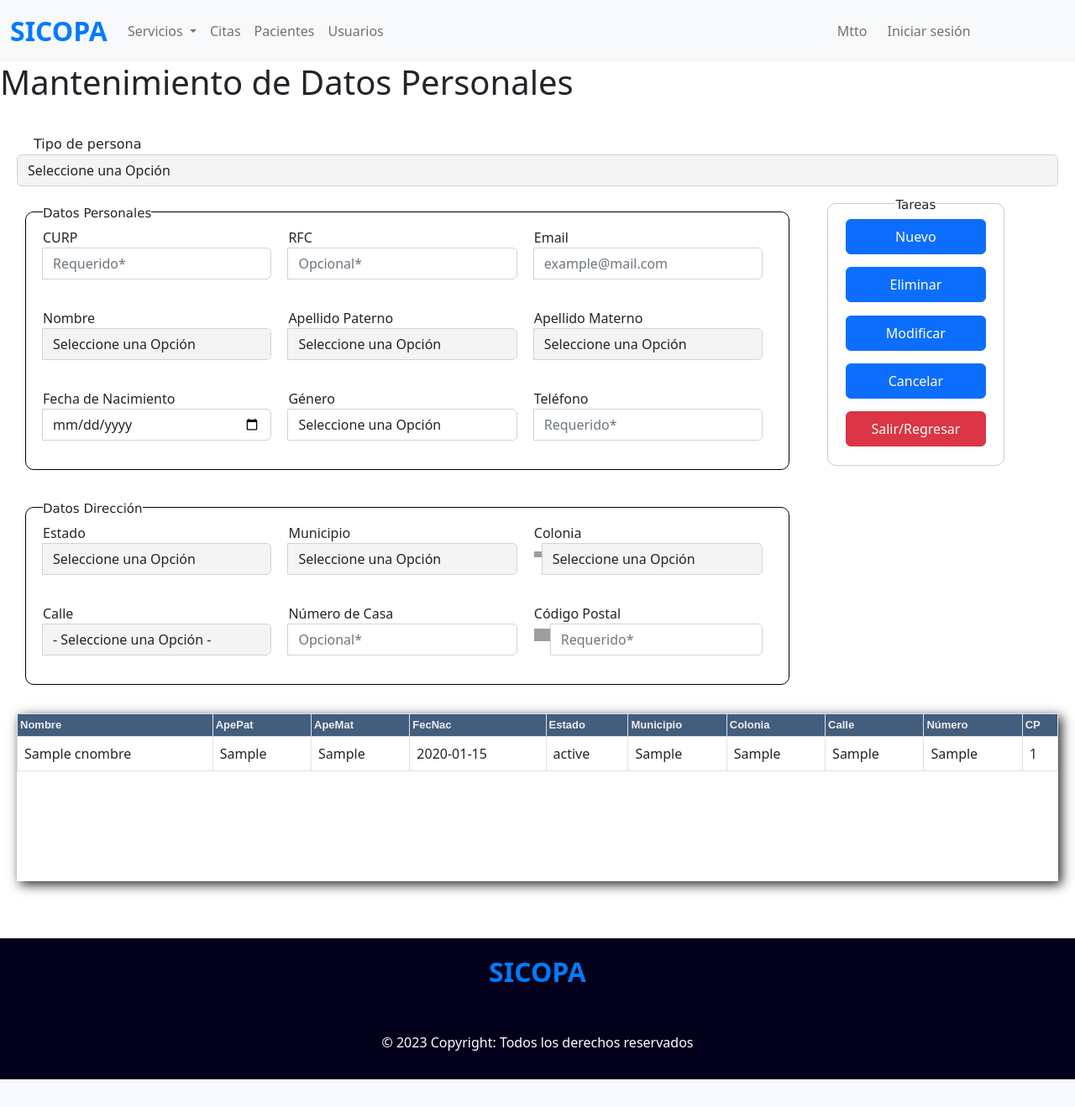
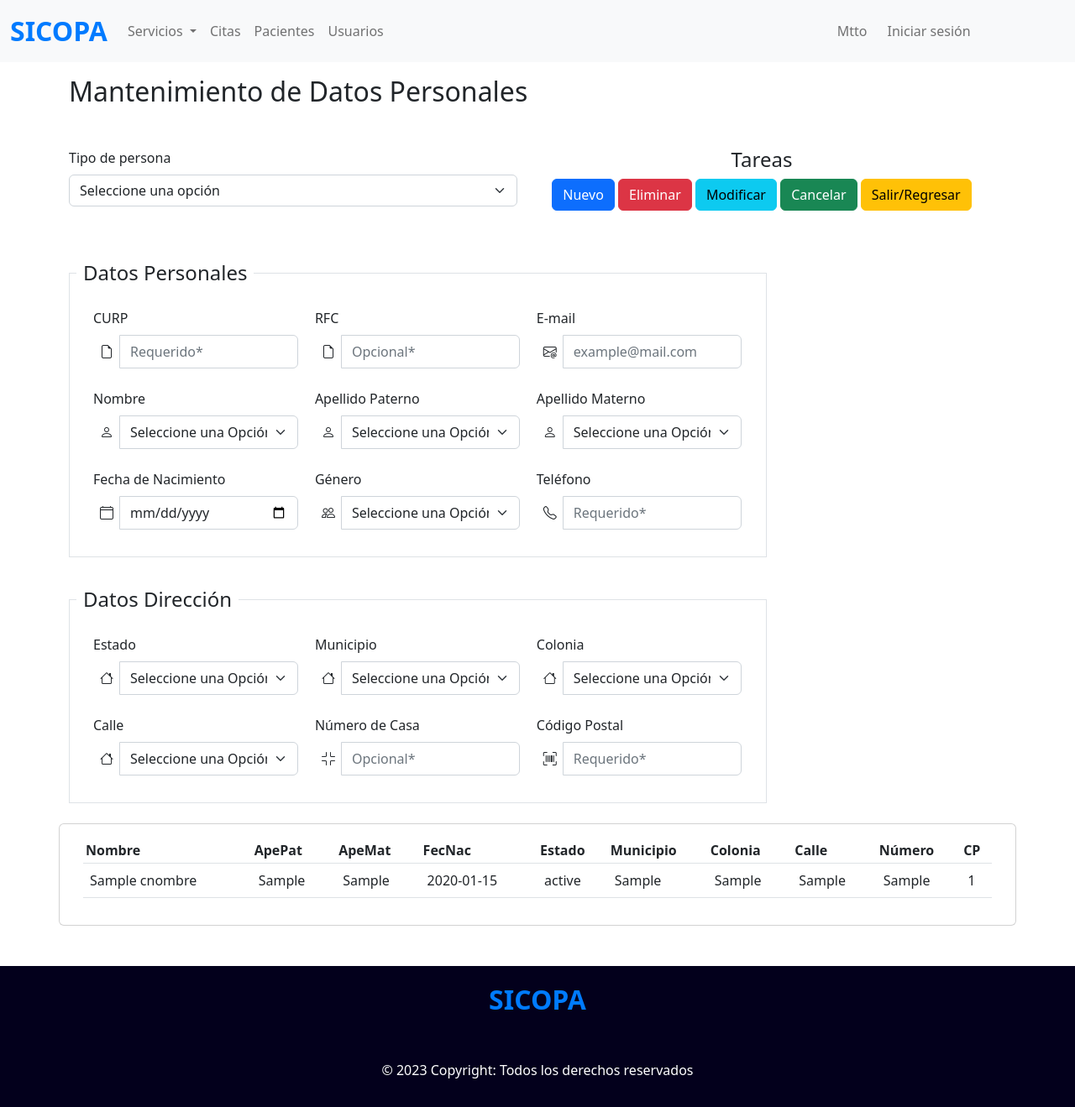
Before and after one commit to MarioTomas0209/sicopa, a PHP site: page /sicopa/datos-personales in a window 1280 px wide. Shown: the whole page at 84% size. Before the commit the page ends 1286 px from the top, so only its background shows below. Run offline with PHP 8.4, Linux system fonts and the light colour scheme; tables that the repository leaves empty hold one stand-in row (values such as "Sample post"); grey boxes are pictures that could not be loaded.

Commit message:
estilos a datos personales

```diff
--- a/views/css/mtto.css
+++ b/views/css/mtto.css
@@ -145,17 +145,6 @@
 /* ====================================================================== */
 /*                         Mantto Datos Personales                        */
 /* ====================================================================== */
-#datos-personales {
-    padding: 20px;
-}
-
-.select-tip-perso label {
-    font-family: Verdana, Geneva, Tahoma, sans-serif;
-    margin-top: 10px;
-    margin-left: 20px;
-    margin-right: 20px;
-}
-
 .mantto-dt {
     margin: 10px;
     /* background-color: rgb(240, 231, 211); */
@@ -230,3 +219,5 @@
     font-weight: bold;
     font-family: 'Montserrat', sans-serif;
 }
+
+/* DATOS PERSONALES */
--- a/views/modules/datos-personales.php
+++ b/views/modules/datos-personales.php
@@ -1,22 +1,20 @@
-<div class="content-wrapper">
+<div class="container">
 
-    <section class="content-header">
-        <h1>Mantenimiento de Datos Personales</h1>
-    </section>
+    <div class="mt-3 mb-5">
+        <h2>Mantenimiento de Datos Personales</h2>
+    </div>
 
-    <section class="content">
-        <div class="box">
+    <section class="row">
 
         <!-- Container principal -->
-            <div id="datos-personales">
+        <div class="row mb-5">
 
+            <div class="col-md-6 col-sm-12">
 
-                <div class="select-tip-perso" style="margin-bottom: 20px;">
-                    <div class="form-inline">
-                        <label>Tipo de persona</label>
-                        <select name="TipPerson" id="TipPerson" class="form-control select-person">
+                <label for="tipPerson" class="form-label">Tipo de persona</label>
+                <select  name="TipPerson" id="TipPerson" aria-label="Default select example" class="form-select">
 
-                            <option value="0" class="default">Seleccione una Opción</option>
+                    <option value="0" class="option" disabled selected>Seleccione una opción</option>
 
                     <?php
                         $TipPerson = ControllerPersonalData::getTipPerson();
@@ -30,19 +28,33 @@
 
                 <div id="TipPersonError" class="alert-danger msg-error">Selecciona un tipo de persona</div>
             </div>
+
+            <div class="col-md-6 col-sm-12 text-center" role="group" aria-label="Basic mixed styles example">
+                <h4>Tareas</h4>
+                <button type="button" class="btn btn-primary" id="nuevo">Nuevo</button>
+                <button type="button" class="btn btn-danger" id="eliminar">Eliminar</button>
+                <button type="button" class="btn btn-info" id="modificar">Modificar</button>
+                <button type="button" class="btn btn-success" id="cancelar">Cancelar</button>
+                <button type="button" class="btn btn-warning" id="salir">Salir/Regresar</button>
+            </div>
+
         </div>
 
         <div id="box-com">
             <!-- Mantto Datos Personales -->
-                    <div class="mantto-dt border-title">
-                        <h1><span>Datos Personales</span></h1>
+            <form>
+
+                <fieldset class="border p-2">
+
+                    <legend class="float-none w-auto p-2">Datos Personales</legend>
 
                     <!-- Input CURP -->
                     <div class="componentes">
-                            <label>CURP</label>
+
+                        <label class="form-label">CURP</label>
 
                         <div class="input-group">
-                                <span class="input-group-addon"><i class="glyphicon glyphicon-user"></i></span>
+                            <span class="input-group-addon my-2 mx-2"><i class="bi bi-file-earmark"></i></i></span>
                             <input name="curp" id="curp" placeholder="Requerido*" class="form-control" type="text" maxlength="18" onkeyup="javascript:this.value=this.value.toUpperCase();">
                         </div>
 
@@ -52,10 +64,11 @@
 
                     <!-- Input RFC -->
                     <div class="componentes">
-                            <label>RFC</label>
+
+                        <label class="form-label">RFC</label>
 
                         <div class="input-group">
-                                <span class="input-group-addon"><i class="glyphicon glyphicon-user"></i></span>
+                            <span class="input-group-addon my-2 mx-2"><i class="bi bi-file-earmark"></i></i></span>
                             <input name="rfc" id="rfc" placeholder="Opcional*" class="form-control" type="text" maxlength="13" onkeyup="javascript:this.value=this.value.toUpperCase();">
                         </div>
 
@@ -64,91 +77,72 @@
 
                     <!-- Input Email -->
                     <div class="componentes" style="margin-bottom: 10px;">
-                            <label>Email</label>
+
+                        <label class="form-label">E-mail</label>
 
                         <div class="input-group">
-                                <span class="input-group-addon"><i class="fa fa-envelope"></i></span>
+                            <span class="input-group-addon my-2 mx-2"><i class="bi bi-envelope-at"></i></span>
                             <input name="email" id="email" placeholder="example@mail.com" class="form-control" type="email" required>
                         </div>
-
                         <div id="EmailError" class="alert-danger msg-error">Ingrese un correo valido</div>
 
                     </div>
 
                     <br><br><br><br>
-                        <div class="clearfix"></div>
 
                     <!-- Select Name -->
                     <div class="componentes">
-                            <label>Nombre</label>
 
+                        <label class="form-label">Nombre</label>
                         <div class="input-group">
-                                <span class="input-group-addon"><i class="glyphicon glyphicon-user"></i></span>
+                            <span class="input-group-addon my-2 mx-2"><i class="bi bi-person"></i></span>
                             <!-- selectpicker -->
-                                <select name="nombre" id="nombre" class="form-control select-person">
+                            <select name="nombre" id="nombre" class="form-select">
 
-                                    <option value="0" class="default">Seleccione una Opción</option>
-
+                                <option value="0" disabled selected>Seleccione una Opción</option>
                                 <?php
                                     $names = ControllerPersonalData::getNames();
-
                                     foreach ($names as $key => $value) {
                                         echo '<option class="option" value="'.$value['CvNombre'].'">'.$value['DsNombre'].'</option>';
                                     }
                                 ?>
-
                             </select>
-
                         </div>
-
                         <div id="NombreError" class="alert-danger msg-error">Selecciona un nombre</div>
-
                     </div>
-
 
                     <!-- Select ApePat -->
                     <div class="componentes">
-                            <label>Apellido Paterno</label>
-
+                        <label class="form-label">Apellido Paterno</label>
                         <div class="input-group">
-                                <span class="input-group-addon"><i class="glyphicon glyphicon-user"></i></span>
-                                <select name="ApePat" id="ApePat" class="form-control select-person">
-
-                                   <option value="0" class="default">Seleccione una Opción</option>
-
+                            <span class="input-group-addon my-2 mx-2"><i class="bi bi-person"></i></i></span>
+                            <select name="ApePat" id="ApePat" class="form-select">
+                                <option disabled selected value="0">Seleccione una Opción</option>
                                 <?php
                                     $lastnames = ControllerPersonalData::getLastNames();
-
                                     foreach ($lastnames as $key => $value) {
                                         echo '<option class="option" value="'.$value['CvApellido'].'">'.$value['DsApellido'].'</option>';
                                     }
                                 ?>
-
                             </select>
                         </div>
 
                         <div id="ApePatError" class="alert-danger msg-error">Selecciona un apellido</div>
-
                     </div>
 
                     <!-- Select ApeMat -->
                     <div class="componentes">
-                            <label>Apellido Materno</label>
-
+                        <label class="form-label">Apellido Materno</label>
                         <div class="input-group">
-                                <span class="input-group-addon"><i class="glyphicon glyphicon-user"></i></span>
-                                <select name="ApeMat" id="ApeMat" class="form-control select-person">
-
-                                    <option value="0" class="default">Seleccione una Opción</option>
-
+                            <span class="input-group-addon my-2 mx-2"><i class="bi bi-person"></i></i></span>
+                            <select name="ApeMat" id="ApeMat" class="form-select">
+                                <option disabled selected value="0">Seleccione una Opción</option>
                                 <?php
                                     $lastnames = ControllerPersonalData::getLastNames();
-
                                     foreach ($lastnames as $key => $value) {
                                         echo '<option class="option" value="'.$value['CvApellido'].'">'.$value['DsApellido'].'</option>';
                                     }
                                 ?>
-
                             </select>
                         </div>
 
@@ -157,78 +151,70 @@
                     </div>
 
                     <br><br><br><br>
-                        <div class="clearfix"></div>
 
                     <!-- Input FecNac -->
                     <div class="componentes">
-                            <label>Fecha de Nacimiento</label>
+                        <label class="form-label">Fecha de Nacimiento</label>
 
                         <div class="input-group">
-                                <span class="input-group-addon"><i class="glyphicon glyphicon-calendar"></i></span>
+                            <span class="input-group-addon my-2 mx-2"><i class="bi bi-calendar4"></i></span>
                             <input name="fecha" id="fecha" class="form-control" type="date" required>
                         </div>
 
                         <div id="DateError" class="alert-danger msg-error">Ingrese una fecha correcta</div>
-
                     </div>
 
                     <!-- Select Genero -->
                     <div class="componentes">
-                            <label>Género</label>
+                        <label class="form-label">Género</label>
+                        <div class="input-group">
+                            <span class="input-group-addon my-2 mx-2"><i class="bi bi-people"></i></span>
+                            <select name="genero" id="genero" class="form-select">
 
-                            <div class="input-group">
-                                <span class="input-group-addon"><i class="fa fa-venus-mars"></i></span>
-                                <select name="genero" id="genero" class="form-control">
-
-                                    <option value="0" class="default">Seleccione una Opción</option>
-
+                                <option value="0" disabled selected>Seleccione una Opción</option>
                                 <?php
                                     $genders = ControllerPersonalData::getGenders();
-
                                     foreach ($genders as $key => $value) {
                                         echo '<option class="option" value="'.$value['CvGenero'].'">'.$value['DsGenero'].'</option>';
                                     }
                                 ?>
-
                             </select>
                         </div>
 
                         <div id="GeneroError" class="alert-danger msg-error">Selecciona un género</div>
 
                     </div>
-
                     <!-- Input Teléfono -->
                     <div class="componentes">
-                            <label>Teléfono</label>
-
+                        <label class="form-label">Teléfono</label>
                         <div class="input-group">
-                                <span class="input-group-addon"><i class="glyphicon glyphicon-earphone"></i></span>
+                            <span class="input-group-addon my-2 mx-2"><i class="bi bi-telephone"></i></span>
                             <input name="telefono" id="telefono" placeholder="Requerido*" class="form-control" type="text" maxlength="10" pattern="\x2b[0-9]+" required>
                         </div>
-
                         <div id="TelefonoError" class="alert-danger msg-error">Introduce un telefono</div>
 
                     </div>
 
                     <br><br><br><br>
-                        <div class="clearfix"></div>
-                    </div>
+
+                </fieldset>
 
                 <br>
 
                 <!-- Mantto Datos Personales | Dirección -->
-                    <div class="mantto-dt border-title">
-                        <h1><span>Datos Dirección</span></h1>
+                <fieldset class="border p-2 content-personal">
+
+                    <legend class="float-none w-auto p-2">Datos Dirección</legend>
 
                     <!-- Select Estado -->
                     <div class="componentes">
-                            <label>Estado</label>
+                        <label class="form-label">Estado</label>
 
                         <div class="input-group">
-                                <span class="input-group-addon"><i class="fa fa-building"></i></span>
-                                <select name="estado" id="estado" class="form-control select-person">
+                            <span class="input-group-addon my-2 mx-2"><i class="bi bi-house"></i></span>
+                            <select name="estado" id="estado" class="form-select">
 
-                                    <option value="0" class="default">Seleccione una Opción</option>
+                                <option value="0" disabled selected>Seleccione una Opción</option>
 
                                 <?php
                                     $states = ControllerPersonalData::getStates();
@@ -247,13 +233,13 @@
 
                     <!-- Select Municipio -->
                     <div class="componentes">
-                            <label>Municipio</label>
+                        <label class="form-label">Municipio</label>
 
                         <div class="input-group">
-                                <span class="input-group-addon"><i class="fa fa-map-marker"></i></span>
-                                <select name="municipio" id="municipio" class="form-control select-person">
+                            <span class="input-group-addon my-2 mx-2"><i class="bi bi-house"></i></span>
+                            <select name="municipio" id="municipio" class="form-select">
 
-                                    <option value="0" class="default">Seleccione una Opción</option>
+                                <option value="0" disabled selected>Seleccione una Opción</option>
 
                                 <?php
                                     $municipalities = ControllerPersonalData::getMunicipalities();
@@ -271,13 +257,13 @@
 
                     <!-- Select Colonia -->
                     <div class="componentes">
-                            <label>Colonia</label>
+                        <label class="form-label">Colonia</label>
 
                         <div class="input-group">
-                                <span class="input-group-addon"><img src="view/img/colonia.png" width="10px"></span>
-                                <select name="colonia" id="colonia" class="form-control select-person">
+                            <span class="input-group-addon my-2 mx-2"><i class="bi bi-house"></i></span>
+                            <select name="colonia" id="colonia" class="form-select">
 
-                                    <option value="0" class="default">Seleccione una Opción</option>
+                                <option value="0" disabled selected>Seleccione una Opción</option>
 
                                 <?php
                                     $colonies = ControllerPersonalData::getColonies();
@@ -299,13 +285,13 @@
 
                     <!-- Select Calle -->
                     <div class="componentes">
-                            <label>Calle</label>
+                        <label class="form-label">Calle</label>
 
                         <div class="input-group">
-                                <span class="input-group-addon"><i class="fa fa-street-view"></i></span>
-                                <select name="calle" id="calle" class="form-control select-person">
+                            <span class="input-group-addon my-2 mx-2"><i class="bi bi-house"></i></span>
+                            <select name="calle" id="calle" class="form-select">
 
-                                    <option value="0" class="default">- Seleccione una Opción -</option>
+                                <option value="0" disabled selected>Seleccione una Opción</option>
 
                                 <?php
                                     $streets = ControllerPersonalData::getStreets();
@@ -324,10 +310,10 @@
 
                     <!-- Input Numero -->
                     <div class="componentes">
-                            <label>Número de Casa</label>
+                        <label class="form-label">Número de Casa</label>
 
                         <div class="input-group">
-                                <span class="input-group-addon"><i class="fa fa-hashtag"></i></span>
+                            <span class="input-group-addon my-2 mx-2"><i class="bi bi-fullscreen-exit"></i></span>
                             <input name="numero" id="numero" placeholder="Opcional*" class="form-control" type="text" maxlength="6">
                         </div>
 
@@ -335,10 +321,10 @@
 
                     <!-- Input Codigo Postal -->
                     <div class="componentes">
-                            <label>Código Postal</label>
+                        <label class="form-label">Código Postal</label>
 
                         <div class="input-group">
-                                <span class="input-group-addon"><img width="20px" src="view/img/cp.png"></span>
+                            <span class="input-group-addon my-2 mx-2"><i class="bi bi-upc-scan"></i></span>
                             <input name="cp" id="cp" placeholder="Requerido*" class="form-control" type="text" maxlength="5" required>
                         </div>
 
@@ -348,41 +334,19 @@
 
                     <br><br><br><br>
                     <div class="clearfix"></div>
-                    </div>
+                </fieldset>
+
+            </form>
 
         </div>
 
-                <!-- Tareas -->
-                <div class="tareas border-title" style="width: 17%;">
-                    <h1><span>Tareas</span></h1>
+        <div class="card mt-4">
+            <div class="card-body">
 
-                    <div class="btn-row">
-                        <button class="btn btn-tareas btn-primary" id="nuevo" >Nuevo</button>
-                    </div>
+                <div class="table-responsive">
 
-                    <div class="btn-row">
-                        <button class="btn btn-tareas btn-primary" id="eliminar">Eliminar</button>
-                    </div>
-
-                    <div class="btn-row">
-                        <button class="btn btn-tareas btn-primary" id="modificar">Modificar</button>
-                    </div>
-
-                    <div class="btn-row">
-                        <button class="btn btn-tareas btn-primary" id="cancelar">Cancelar</button>
-                    </div>
-
-                    <div class="btn-row">
-                        <button class="btn btn-tareas btn-danger" id="salir">Salir/Regresar</button>
-                    </div>
-                </div>
-
-                <div class="clearfix"></div>
-                <br>
-
-                <div class="tablita table-dt">
-                    <table class="table table-bordered dt-responsive table-hover">
-                        <thead class="table-head">
+                    <table class="table table-hover">
+                        <thead>
                             <tr>
                                 <th class="columna">Nombre</th>
                                 <th class="columna">ApePat</th>
@@ -396,8 +360,7 @@
                                 <th class="columna">CP</th>
                             </tr>
                         </thead>
-
-                        <tbody id="PeopleTable">
+                        <tbody>
                             <?php
                                 $data = ControllerPersonalData::getDataTable();
 
@@ -419,12 +382,12 @@
                                 }
                             ?>
                         </tbody>
+                    </table>
 
-                        <tfoot></tfoot>
-                    </table>
                 </div>
             </div>
         </div>
+
     </section>
 </div>
 
```
Lines whose indentation alone changed are shown as unchanged.
